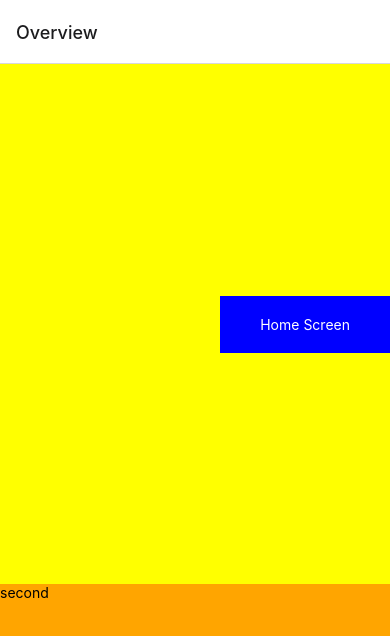
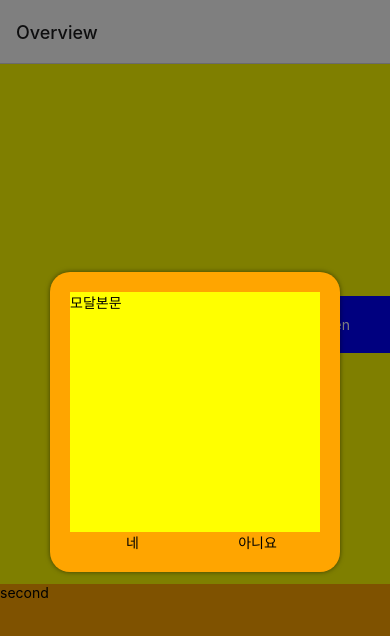
Before and after one commit to slobbie/app, a React Native app: screen / in a window 390 px wide. Shown: the top 636 px of the page. Built offline with nearby package versions, Linux system fonts and the light colour scheme.

Commit message:
모달창빌드의 이해

```diff
--- a/App.tsx
+++ b/App.tsx
@@ -1,3 +1,4 @@
+/* eslint-disable react-native/no-inline-styles */
 import * as React from 'react';
 import {NavigationContainer, ParamListBase} from '@react-navigation/native';
 import {
@@ -6,7 +7,9 @@ import {
 } from '@react-navigation/native-stack';
 import {
   Button,
+  Dimensions,
   Pressable,
+  StyleSheet,
   Text,
   TouchableHighlight,
   TouchableNativeFeedback,
@@ -69,6 +72,7 @@ function DetailsScreen({navigation}: DetailsScreenProps) {
 
 const Stack = createNativeStackNavigator();
 function App() {
+  const [modal, setModal] = React.useState<Boolean>(true);
   return (
     <NavigationContainer>
       <Stack.Navigator initialRouteName="Home">
@@ -81,8 +85,47 @@ function App() {
           {props => <DetailsScreen {...props} />}
         </Stack.Screen>
       </Stack.Navigator>
+      {modal && (
+        <Pressable onPress={() => setModal(false)} style={styles.modal}>
+          <View style={styles.modalInner}>
+            <View style={{flex: 1, backgroundColor: 'yellow'}}>
+              <Text>모달본문</Text>
+            </View>
+            <View style={{flexDirection: 'row'}}>
+              <Pressable style={{flex: 1, alignItems: 'center'}}>
+                <Text>네</Text>
+              </Pressable>
+              <Pressable style={{flex: 1, alignItems: 'center'}}>
+                <Text>아니요</Text>
+              </Pressable>
+            </View>
+          </View>
+        </Pressable>
+      )}
     </NavigationContainer>
   );
 }
 // Stack.Screen 용도는 같은 다만 2번째 경우는 컴포넌트에 추가적인 props를 넘겨 줄때 사용한다.
+const styles = StyleSheet.create({
+  modal: {
+    backgroundColor: 'rgba(0,0,0,0.5)',
+    ...StyleSheet.absoluteFillObject,
+    justifyContent: 'center',
+  },
+  modalInner: {
+    backgroundColor: 'orange',
+    height: 300,
+    marginHorizontal: 50,
+    width: Dimensions.get('window').width - 100,
+    borderRadius: 20,
+    padding: 20,
+    // ios 에서만 적용
+    shadowColor: 'black',
+    shadowOpacity: 0.5,
+    shadowRadius: 5,
+    textShadowOffset: {width: 5, height: 5},
+    // android
+    elevation: 15,
+  },
+});
 export default App;
```
